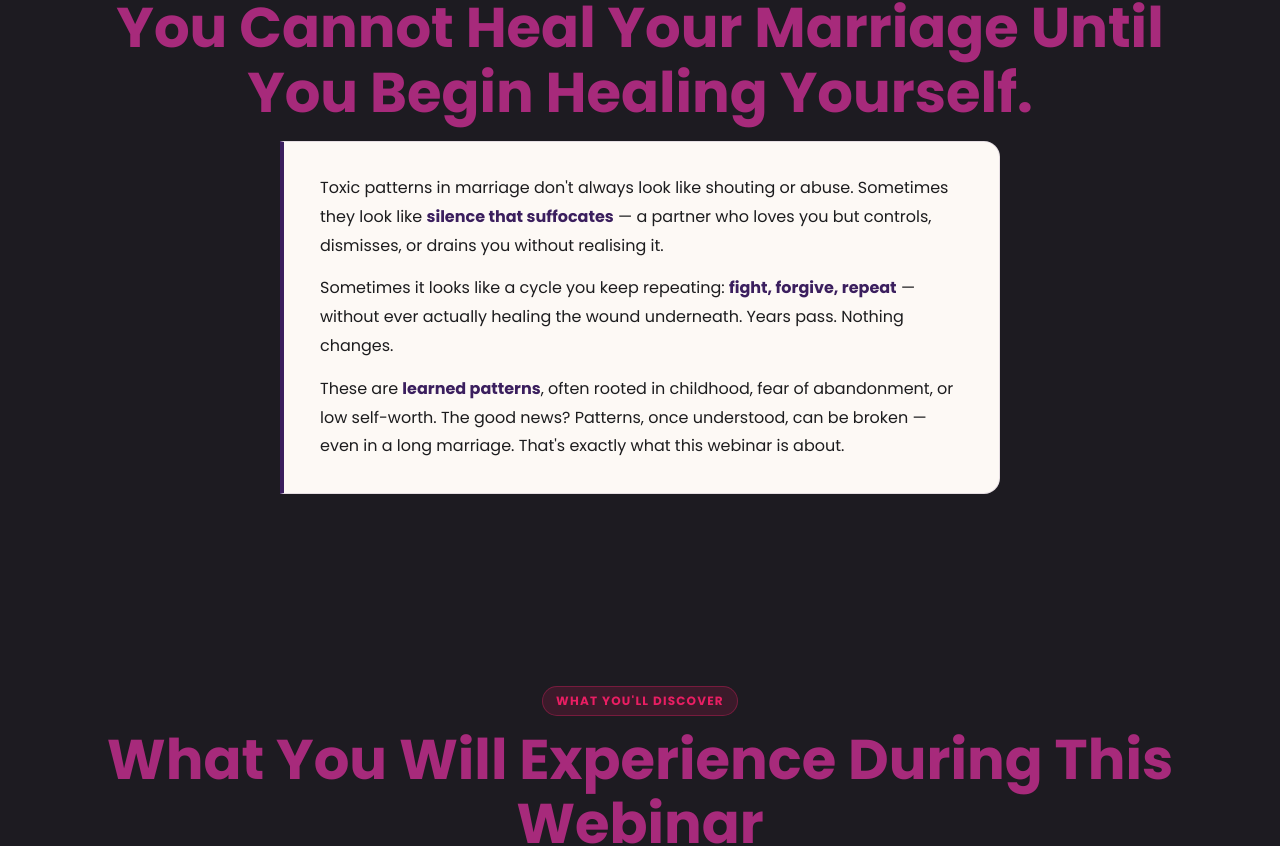
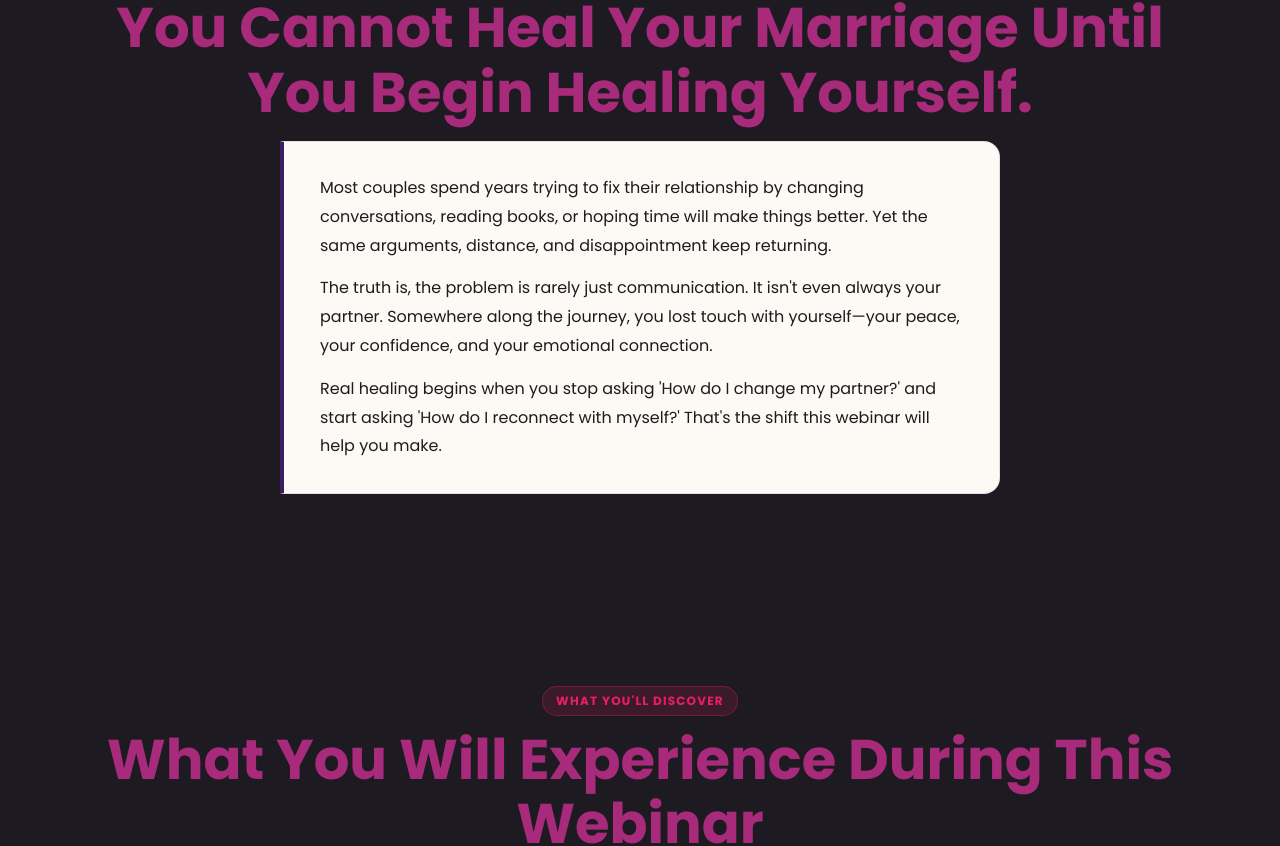
Before and after one commit to KaranAgraharee/Webinar_page, a React (Vite) app: page / in a window 1280 px wide. Shown: the part 4260-5106 px from the top of the page. Built offline with nearby package versions, Linux system fonts and the light colour scheme; no server answers.

Commit message:
Update TruthLearn.jsx

```diff
--- a/src/component/TruthLearn.jsx
+++ b/src/component/TruthLearn.jsx
@@ -1,4 +1,4 @@
-import { learnSection, truthSection } from '../assets/Constants/sections'
+import { learnSection, truthSection, truthContent  } from '../assets/Constants/sections'
 import Reveal, { StaggerItem, StaggerReveal } from '../assets/animations/reveal.jsx'
 
 const TruthLearn = () => (
@@ -11,23 +11,11 @@ const TruthLearn = () => (
         </Reveal>
 
         <Reveal delay={0.1}>
-          <div className="truth-box">
-            <p>
-              Toxic patterns in marriage don&apos;t always look like shouting or abuse. Sometimes
-              they look like <strong>silence that suffocates</strong> — a partner who loves you but
-              controls, dismisses, or drains you without realising it.
-            </p>
-            <p>
-              Sometimes it looks like a cycle you keep repeating:{' '}
-              <strong>fight, forgive, repeat</strong> — without ever actually healing the wound
-              underneath. Years pass. Nothing changes.
-            </p>
-            <p>
-              These are <strong>learned patterns</strong>, often rooted in childhood, fear of
-              abandonment, or low self-worth. The good news? Patterns, once understood, can be
-              broken — even in a long marriage. That&apos;s exactly what this webinar is about.
-            </p>
-          </div>
+           <div className="truth-box">
+               {truthContent.map((paragraph, index) => (
+                <p key={index}>{paragraph}</p>
+                 ))}
+           </div>
         </Reveal>
       </div>
     </section>
```
